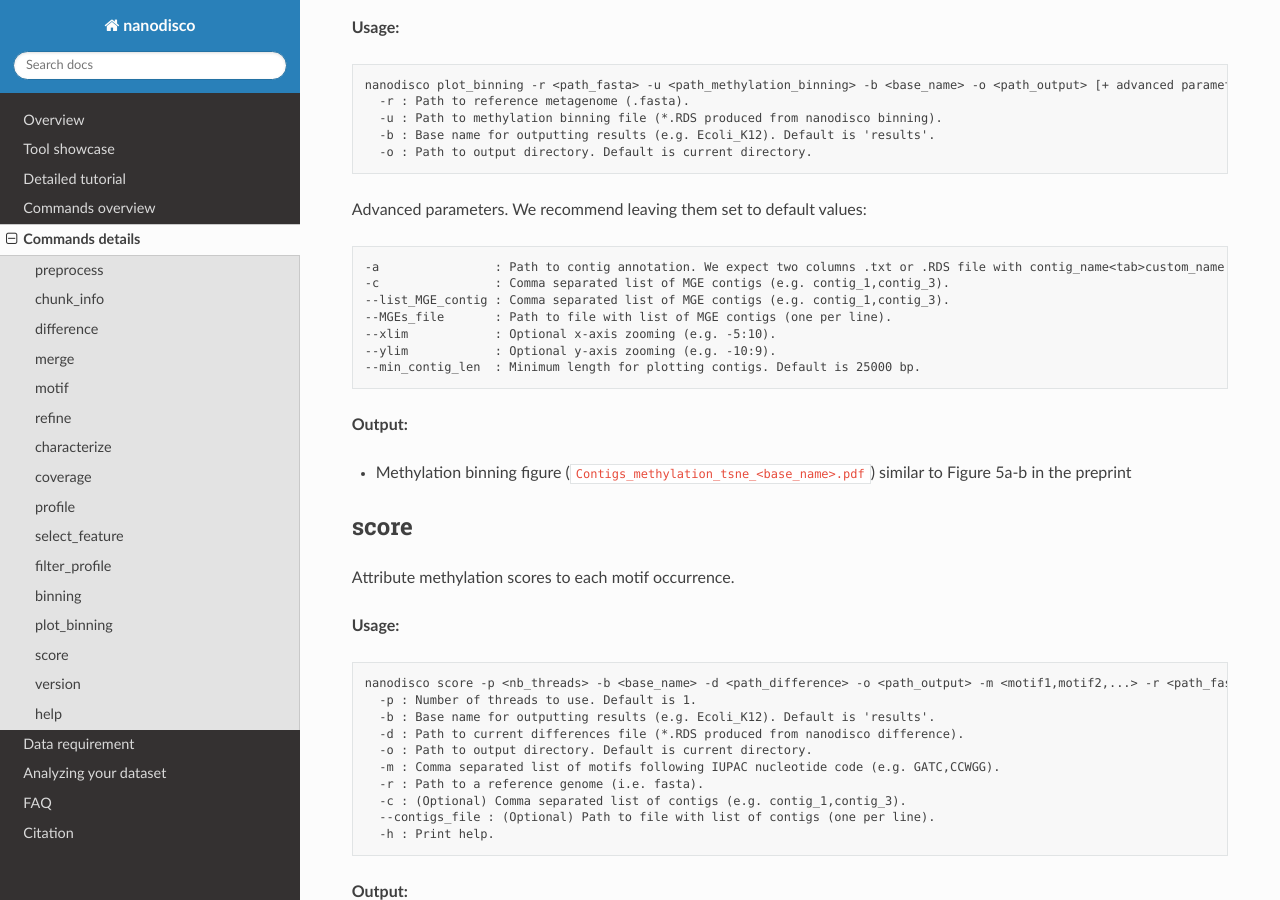
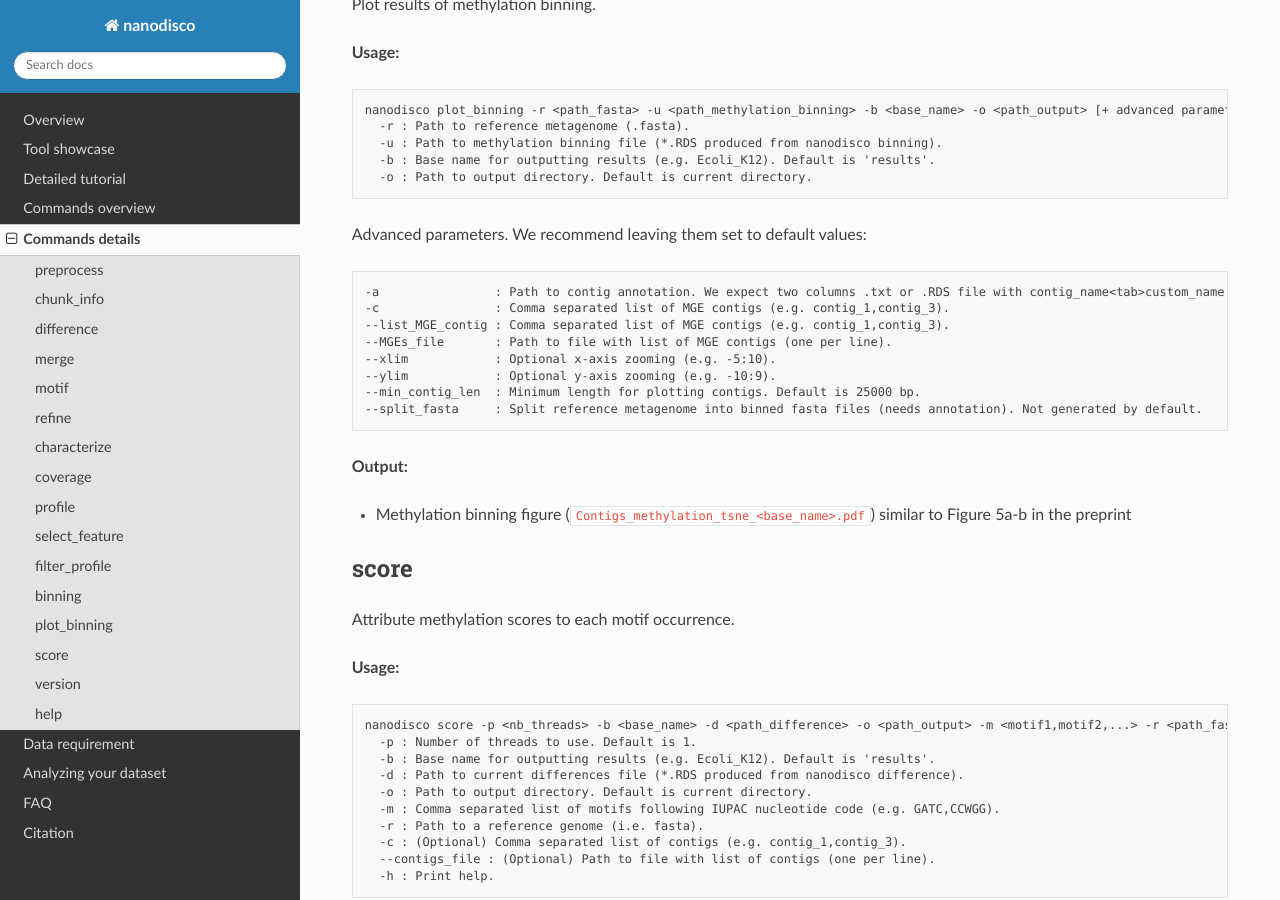
Before and after one commit to fanglab/nanodisco, a Sphinx documentation site: the page built from docs/commands_details.rst, in a window 1280 px wide and 900 px high, scrolled down 8335 px. Built offline with Sphinx 7.4.7 and the Read the Docs theme 2.0.0, drawn with Linux system fonts in a browser that asks for light colours; some of the changed text lies outside the part shown.

Commit message:
Update commands_details.rst
Adding --split_fasta in plot_binning.
Adding best predictions summary in characterize.

```diff
--- a/docs/commands_details.rst
+++ b/docs/commands_details.rst
@@ -466,6 +467,7 @@ Advanced parameters. We recommend leaving them set to default values:
      --xlim            : Optional x-axis zooming (e.g. -5:10).
      --ylim            : Optional y-axis zooming (e.g. -10:9).
      --min_contig_len  : Minimum length for plotting contigs. Default is 25000 bp.
+     --split_fasta     : Split reference metagenome into binned fasta files (needs annotation). Not generated by default.
 
 **Output:**
 
```
Also changed, not shown: other parts of docs/commands_details.rst (+1 -0 lines).
